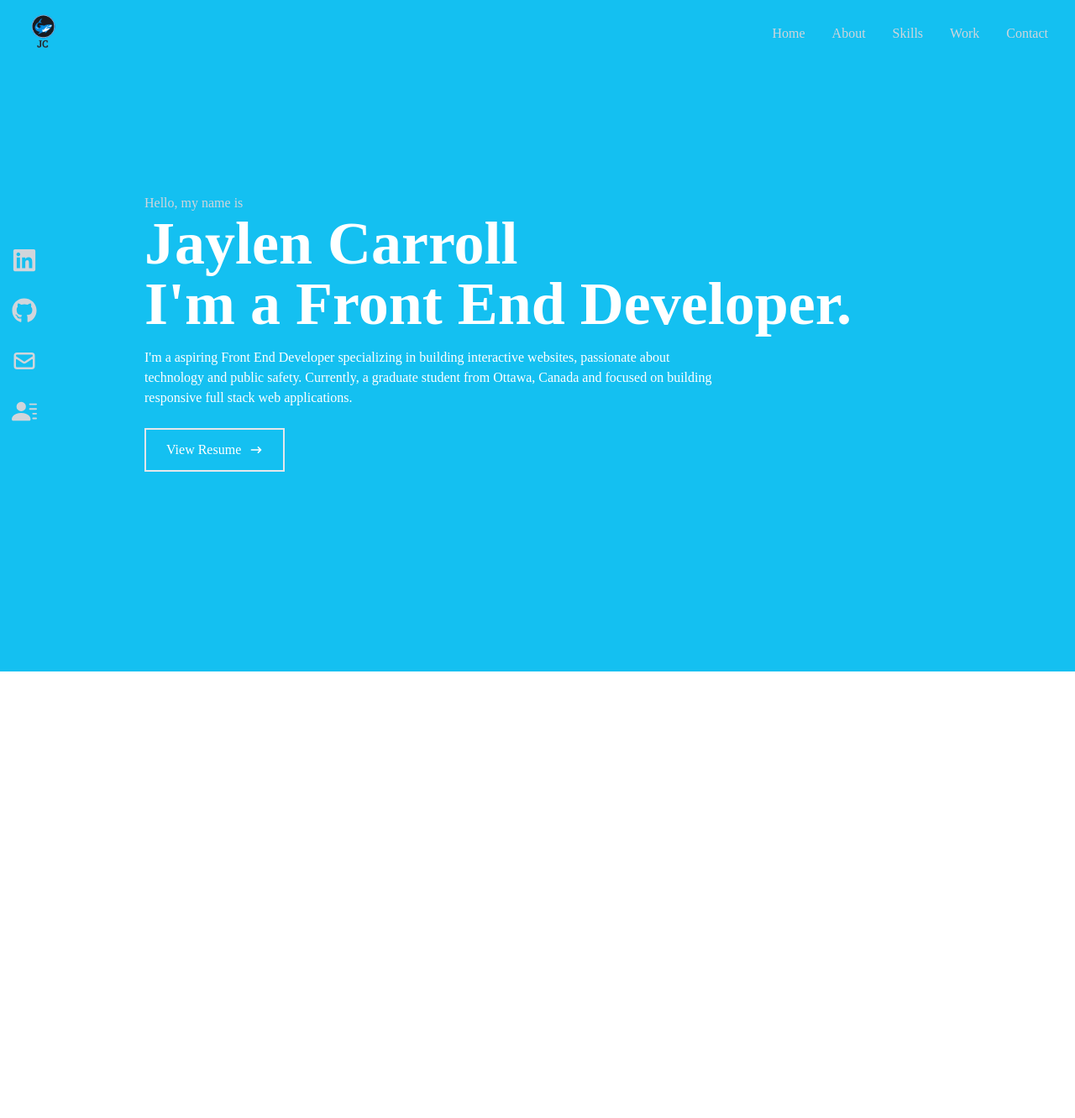
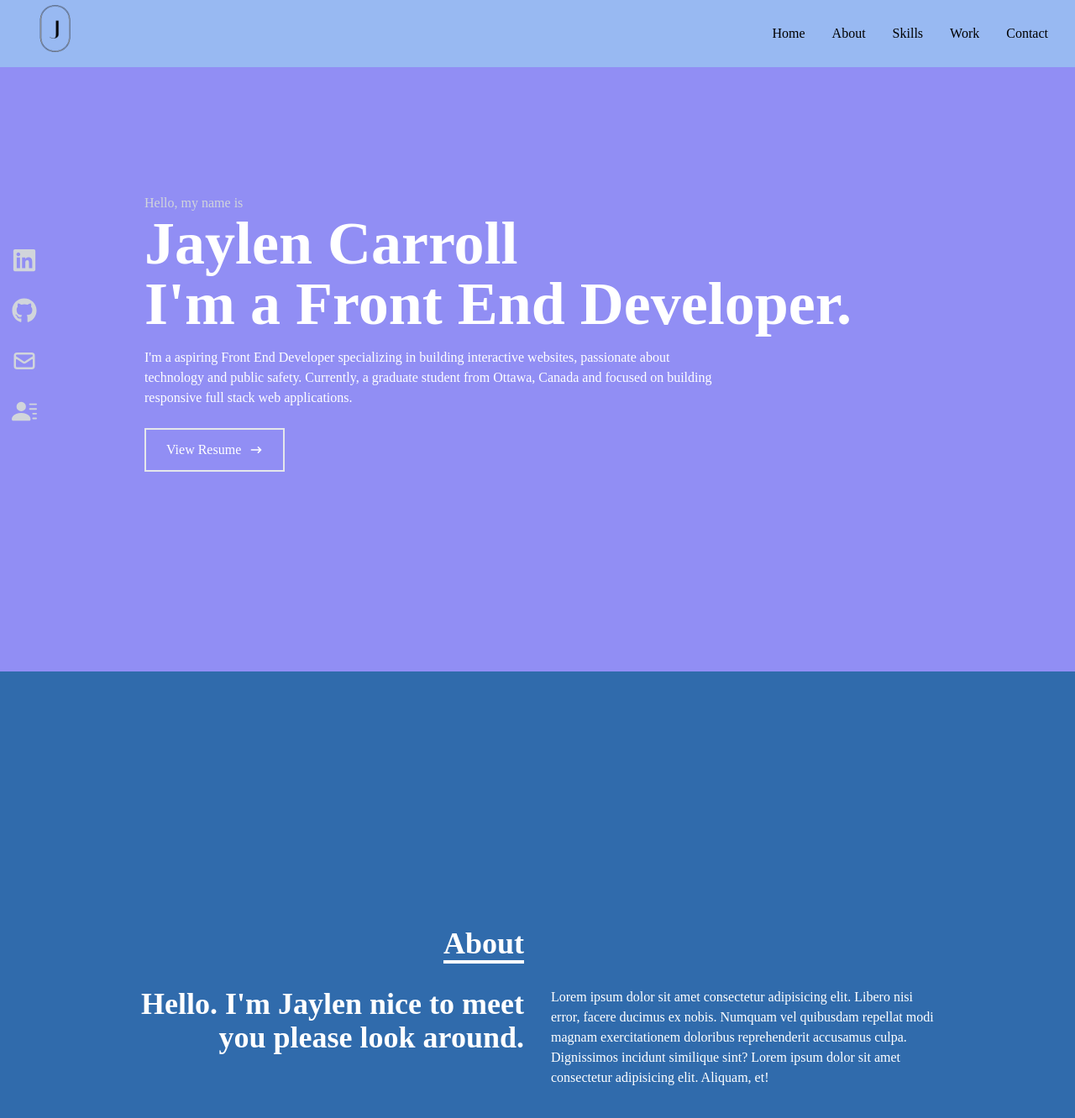
Before and after one commit to JCarz/jaylen-portfolio, a React (Create React App) app: page / in a window 1280 px wide. Shown: the top 1332 px of the page at 84% size. Before the commit the page ends 800 px from the top, so only its background shows below. Built offline with nearby package versions, Linux system fonts and the light colour scheme; the HTML template or start-up script is replaced by a standard one.

Commit message:
Updated logo and about page

```diff
--- a/src/App.js
+++ b/src/App.js
@@ -1,11 +1,13 @@
 import Navbar from "./components/Navbar"
 import Home from "./components/Home"
+import About from "./components/About"
 
 function App() {
   return (
     <div>
       <Navbar />
       <Home />
+      <About/>
     </div>
   )
 }
--- /dev/null
+++ b/src/components/About.jsx
@@ -0,0 +1,38 @@
+import React from "react"
+
+function About() {
+  return (
+    <div
+      name="about"
+      className="w-full h-screen bg-[#306BAC] text-white
+    "
+    >
+      <div className=" flex flex-col justify-center items-center w-full h-full">
+        <div className="max-w-[1000px] w-full grid grid-cols-2 gap-8">
+          <div className="sm:text-right pb-8 pl-4">
+            <p className="text-4xl font-bold inline border-b-4 border-white">
+              About
+            </p>
+          </div>
+          <div></div>
+        </div>
+        <div className="max-w-[1000px] w-full grid sm:grid-cols-2 gap-8 px-4">
+          <div className="sm:text-right text-4xl font-bold">
+            <p>Hello. I'm Jaylen nice to meet you please look around.</p>
+          </div>
+          <div>
+            <p>
+              Lorem ipsum dolor sit amet consectetur adipisicing elit. Libero
+              nisi error, facere ducimus ex nobis. Numquam vel quibusdam
+              repellat modi magnam exercitationem doloribus reprehenderit
+              accusamus culpa. Dignissimos incidunt similique sint? Lorem ipsum
+              dolor sit amet consectetur adipisicing elit. Aliquam, et!
+            </p>
+          </div>
+        </div>
+      </div>
+    </div>
+  )
+}
+
+export default About
--- a/src/components/Home.jsx
+++ b/src/components/Home.jsx
@@ -3,7 +3,7 @@ import { HiArrowNarrowRight } from "react-icons/hi"
 
 const Home = () => {
   return (
-    <div name="home" className="w-full h-screen bg-[#14c0f1]">
+    <div name="home" className="w-full h-screen bg-[#918EF4]">
       {/* Container */}
       <div className="max-w-[1000px] mx-auto px-8 flex flex-col justify-center h-full">
         {/* Title */}
--- a/src/components/Navbar.jsx
+++ b/src/components/Navbar.jsx
@@ -15,9 +15,9 @@ const Navbar = () => {
   const [nav, setNav] = useState(false)
   const handleClick = () => setNav(!nav)
   return (
-    <div className="fixed w-full h-[80px] flex justify-between items-center px-4 bg-[#14c0f1] text-gray-300">
+    <div className="fixed w-full h-[80px] flex justify-between items-center px-4 bg-[#98B9F2] text-black-300">
       <div>
-        <img src={Logo} alt="Logo Image" style={{ width: "70px" }} />
+        <img src={Logo} alt="Logo Image" style={{ width: "100px" }} />
       </div>
 
       {/* Menu */}
@@ -39,14 +39,14 @@ const Navbar = () => {
         className={
           !nav
             ? "hidden"
-            : "absolute top-0 left-0 w-full h-screen bg-[#a41d34] flex flex-col justify-center items-center"
+            : "absolute top-0 left-0 w-full h-screen bg-[#141B41] flex flex-col justify-center items-center"
         }
       >
-        <li className="py-6 text-4xl">Home</li>
-        <li className="py-6 text-4xl">About</li>
-        <li className="py-6 text-4xl">Skills</li>
-        <li className="py-6 text-4xl">Work</li>
-        <li className="py-6 text-4xl">Contact</li>
+        <li className="py-6 text-4xl text-white">Home</li>
+        <li className="py-6 text-4xl text-white">About</li>
+        <li className="py-6 text-4xl text-white">Skills</li>
+        <li className="py-6 text-4xl text-white">Work</li>
+        <li className="py-6 text-4xl text-white">Contact</li>
       </ul>
 
       {/* Social Icons */}
```
Also changed, not shown: src/assets/logo.png.
